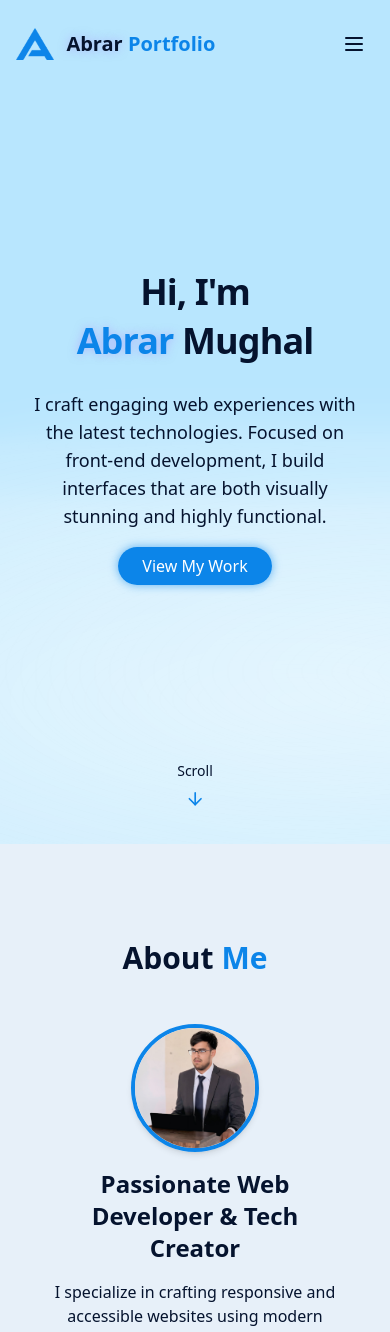
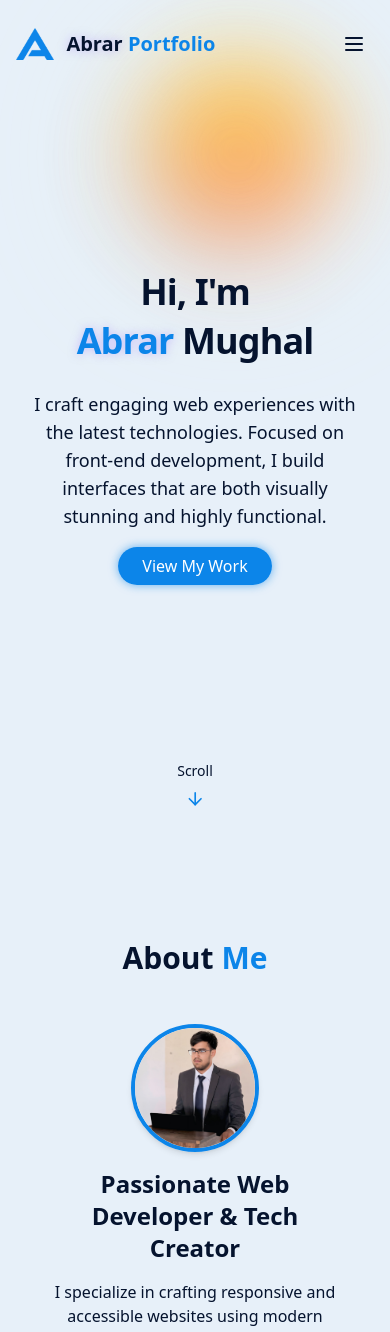
Before and after one commit to Abrar7456/my-portfolio, a React (Vite) app: page / in a window 390 px wide. Shown: the top 1332 px of the page. Built offline with nearby package versions, Linux system fonts and the light colour scheme.

Commit message:
first commit

```diff
--- a/src/components/BackgoundSwitcher.jsx
+++ b/src/components/BackgoundSwitcher.jsx
@@ -1,6 +1,6 @@
 import { useEffect, useState } from "react";
 import { StarBackground } from "./StarBackground";
-import { CloudBackground } from "./CloudBackground";
+import { SunBackground } from "./SunBackground";
 
 export const BackgroundSwitcher = () => {
   const [isDarkMode, setIsDarkMode] = useState(false);
@@ -17,5 +17,5 @@ export const BackgroundSwitcher = () => {
   return () => window.removeEventListener("themeChange", updateTheme);
 }, []);
 
-  return isDarkMode ? <StarBackground /> : <CloudBackground />;
+  return isDarkMode ? <StarBackground /> : <SunBackground />;
 };
--- a/src/components/CloudBackground.jsx
+++ /dev/null
@@ -1,50 +0,0 @@
-import { useEffect, useState } from "react";
-
-export const CloudBackground = () => {
-  const [clouds, setClouds] = useState([]);
-
-  useEffect(() => {
-    generateClouds();
-
-    const handleResize = () => generateClouds();
-    window.addEventListener("resize", handleResize);
-    return () => window.removeEventListener("resize", handleResize);
-  }, []);
-
-  const generateClouds = () => {
-    const count = window.innerWidth < 768 ? 2 : 6;
-    const generated = [];
-    for (let i = 0; i < count; i++) {
-      generated.push({
-        id: i,
-        top: `${10 + Math.random() * 70}%`,
-        left: `${Math.random() * 100}%`,
-        scale: 0.8 + Math.random() * 0.6,
-        speed: 80 + Math.random() * 50,
-        delay: Math.random() * 10,
-      });
-    }
-    setClouds(generated);
-  };
-
-  return (
-    <div className="fixed inset-0 bg-sky-200 z-0 overflow-hidden pointer-events-none">
-      {clouds.map((cloud) => (
-        <div
-          key={cloud.id}
-          className="absolute cloud animate-cloud rounded-full"
-          style={{
-            top: cloud.top,
-            left: cloud.left,
-            width: "1000px",
-            height: "350px",
-            transform: `translateX(-100vw) scale(${cloud.scale})`,
-            animationDuration: `${cloud.speed}s`,
-            animationDelay: `${cloud.delay}s`,
-            willChange: "transform",
-          }}
-        />
-      ))}
-    </div>
-  );
-};
--- /dev/null
+++ b/src/components/SunBackground.jsx
@@ -0,0 +1,30 @@
+export const SunBackground = () => {
+  return (
+    <div className="fixed inset-0 z-0 overflow-hidden pointer-events-none">
+      {/* Glowing Sun Core */}
+      <div
+        className="absolute rounded-full bg-gradient-to-br from-yellow-300 via-orange-400 to-red-400 blur-3xl opacity-80 animate-spin-slow shadow-2xl"
+        style={{
+          top: "60px",
+          right: "60px",
+          width: "180px",
+          height: "180px",
+          filter: "blur(45px)",
+          animationDuration: "50s",
+        }}
+      />
+
+      {/* Sun Halo Layer */}
+      <div
+        className="absolute rounded-full bg-yellow-100 opacity-30 animate-pulse"
+        style={{
+          top: "45px",
+          right: "45px",
+          width: "220px",
+          height: "220px",
+          filter: "blur(80px)",
+        }}
+      />
+    </div>
+  );
+};
--- a/src/index.css
+++ b/src/index.css
@@ -19,6 +19,7 @@
   --animate-fade-in-delay-4: fade-in 0.7s ease-out 0.8s forwards;
   --animate-meteor: meteor 5s linear infinite;
   --animate-cloud: cloud linear infinite;
+  --animate-spin-slow: spin 20s linear infinite;
 
   @keyframes float {
 
```
